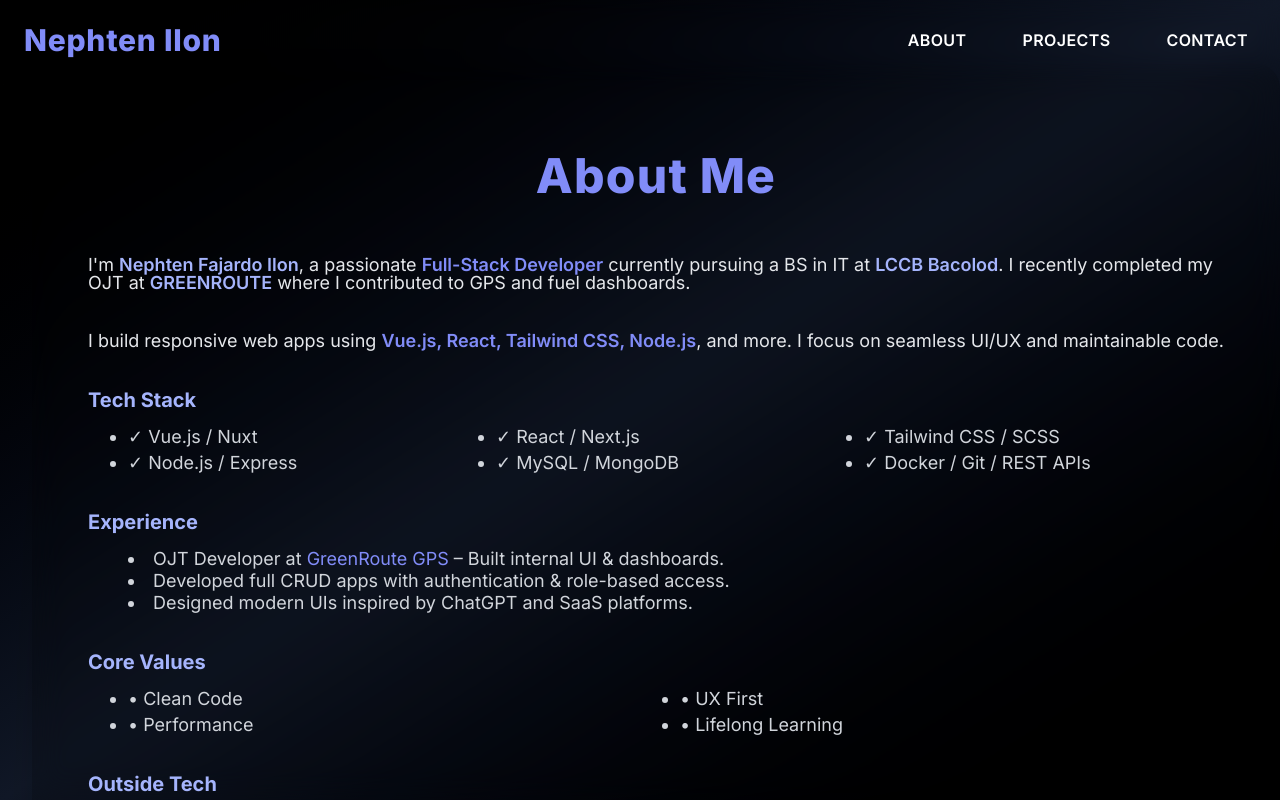
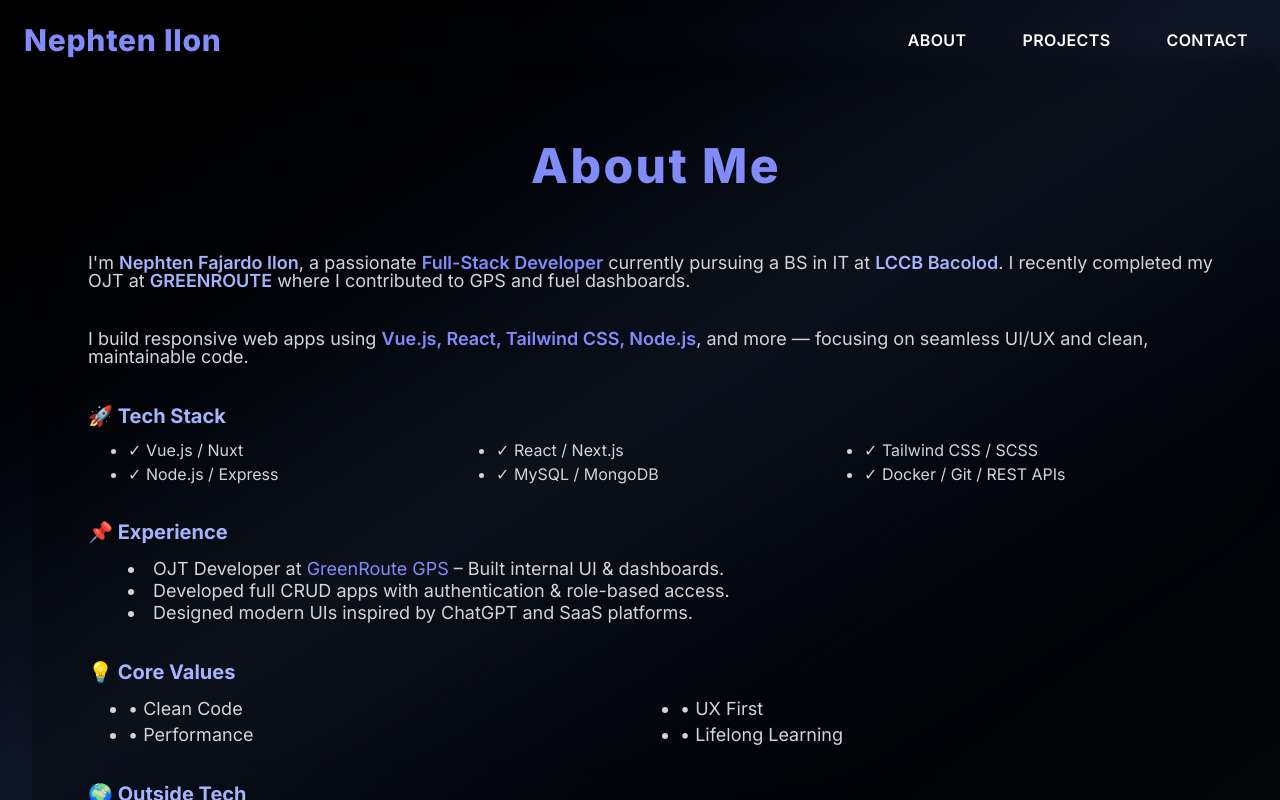
Before and after one commit to NeppyS/Gege, a Vue app: page /about in a window 1280 px wide. Built offline with nearby package versions, Linux system fonts and the light colour scheme.

Commit message:
Add Projects section with particles and carousel

```diff
--- a/src/views/About.vue
+++ b/src/views/About.vue
@@ -6,16 +6,16 @@
     aria-labelledby="about-title"
   >
     <div
-      class="relative w-full max-w-6xl shadow-2xl rounded-3xl p-6 sm:p-10 lg:p-12 animate-fade-in bg-black/20 backdrop-blur-lg"
+      class="relative w-full max-w-6xl shadow-2xl rounded-3xl p-6 sm:p-10 lg:p-12 animate-fade-in bg-gradient-to-br from-black/30 to-gray-900/30 backdrop-blur-xl border border-white/10"
     >
       <h2
         id="about-title"
-        class="text-3xl sm:text-5xl font-extrabold text-center text-indigo-400 border-b-4 border-indigo-500 pb-4 mb-10 tracking-wide"
+        class="text-4xl sm:text-5xl font-extrabold text-center text-indigo-400 border-b-4 border-indigo-500 pb-4 mb-12 tracking-wider"
       >
         About Me
       </h2>
 
-      <div class="space-y-10 text-base sm:text-lg px-1 md:px-2 text-gray-200 animate-slide-up">
+      <div class="space-y-10 text-base sm:text-lg px-1 md:px-2 text-gray-300 animate-slide-up">
         <p>
           I'm <span class="text-indigo-300 font-semibold">Nephten Fajardo Ilon</span>, a passionate
           <span class="text-indigo-400 font-semibold">Full-Stack Developer</span> currently pursuing a BS in IT at
@@ -24,13 +24,13 @@
         </p>
 
         <p>
-          I build responsive web apps using <span class="text-indigo-400 font-semibold">Vue.js, React, Tailwind CSS, Node.js</span>, and more.
-          I focus on seamless UI/UX and maintainable code.
+          I build responsive web apps using
+          <span class="text-indigo-400 font-semibold">Vue.js, React, Tailwind CSS, Node.js</span>, and more — focusing on seamless UI/UX and clean, maintainable code.
         </p>
 
         <div>
-          <h3 class="text-xl font-bold text-indigo-300 mb-3">Tech Stack</h3>
-          <ul class="grid grid-cols-2 sm:grid-cols-3 gap-2 text-gray-300">
+          <h3 class="text-xl font-bold text-indigo-300 mb-3">🚀 Tech Stack</h3>
+          <ul class="grid grid-cols-2 sm:grid-cols-3 gap-2 text-gray-300 text-sm sm:text-base">
             <li>✓ Vue.js / Nuxt</li>
             <li>✓ React / Next.js</li>
             <li>✓ Tailwind CSS / SCSS</li>
@@ -41,7 +41,7 @@
         </div>
 
         <div>
-          <h3 class="text-xl font-bold text-indigo-300 mb-3">Experience</h3>
+          <h3 class="text-xl font-bold text-indigo-300 mb-3">📌 Experience</h3>
           <ul class="list-disc list-inside text-gray-300 space-y-1">
             <li>OJT Developer at <span class="text-indigo-400">GreenRoute GPS</span> – Built internal UI & dashboards.</li>
             <li>Developed full CRUD apps with authentication & role-based access.</li>
@@ -50,7 +50,7 @@
         </div>
 
         <div>
-          <h3 class="text-xl font-bold text-indigo-300 mb-3">Core Values</h3>
+          <h3 class="text-xl font-bold text-indigo-300 mb-3">💡 Core Values</h3>
           <ul class="grid grid-cols-2 gap-2 text-gray-300">
             <li>• Clean Code</li>
             <li>• UX First</li>
@@ -60,14 +60,14 @@
         </div>
 
         <div>
-          <h3 class="text-xl font-bold text-indigo-300 mb-3">Outside Tech</h3>
+          <h3 class="text-xl font-bold text-indigo-300 mb-3">🌍 Outside Tech</h3>
           <p class="text-gray-300">
             I enjoy dev content, open-source tools, gaming, and tech meetups. I love helping others in their coding journey.
           </p>
         </div>
 
         <div>
-          <h3 class="text-xl font-bold text-indigo-300 mb-3">What's Next?</h3>
+          <h3 class="text-xl font-bold text-indigo-300 mb-3">📈 What's Next?</h3>
           <p class="text-gray-300">
             I’m working on personal projects to expand my portfolio and aim to freelance or join a dev team post-graduation.
           </p>
@@ -76,7 +76,6 @@
     </div>
   </section>
 </template>
-
 
 <style scoped>
 @keyframes fade-in {
@@ -100,9 +99,9 @@
   }
 }
 .animate-fade-in {
-  animation: fade-in 0.9s ease-out both;
+  animation: fade-in 1s ease-out both;
 }
 .animate-slide-up {
-  animation: slide-up 1.1s ease-out both;
+  animation: slide-up 1.2s ease-out both;
 }
 </style>
--- a/src/views/Contact.vue
+++ b/src/views/Contact.vue
@@ -4,20 +4,20 @@
     class="w-full min-h-screen flex flex-col items-center justify-center text-center overflow-hidden p-6 sm:p-10 bg-gradient-to-br from-gray-950 via-gray-900 to-gray-950 text-white"
   >
     <h1
-      class="text-3xl sm:text-5xl md:text-6xl font-extrabold mb-6 leading-tight animate-fade-in"
+      class="text-3xl sm:text-5xl md:text-6xl font-extrabold mb-6 leading-tight opacity-0 animate-fade-in"
     >
       Get in <span class="text-indigo-500">Touch</span>
     </h1>
 
     <p
-      class="text-base sm:text-lg md:text-xl max-w-2xl mx-auto mb-10 leading-relaxed text-gray-400 animate-slide-up"
+      class="text-base sm:text-lg md:text-xl max-w-2xl mx-auto mb-10 leading-relaxed text-gray-400 opacity-0 animate-slide-up"
     >
       Want to collaborate or just say hello? Drop me a message — I’d love to connect!
     </p>
 
     <form
       @submit.prevent="submitForm"
-      class="w-full max-w-xl space-y-6 animate-fade-in"
+      class="w-full max-w-xl space-y-6 opacity-0 animate-fade-in"
     >
       <input
         v-model="name"
@@ -63,7 +63,6 @@
   </div>
 </template>
 
-
 <script setup>
 import { ref } from 'vue'
 
@@ -81,32 +80,34 @@ const submitForm = () => {
 
 <style scoped>
 @keyframes fade-in {
-  from {
+  0% {
     opacity: 0;
     transform: translateY(20px);
   }
-  to {
+  100% {
     opacity: 1;
     transform: translateY(0);
   }
 }
 
 @keyframes slide-up {
-  from {
+  0% {
     opacity: 0;
     transform: translateY(40px);
   }
-  to {
+  100% {
     opacity: 1;
     transform: translateY(0);
   }
 }
 
 .animate-fade-in {
-  animation: fade-in 0.9s ease-out forwards;
+  animation: fade-in 1s ease-out forwards;
+  animation-delay: 0.2s;
 }
 
 .animate-slide-up {
-  animation: slide-up 1.1s ease-out forwards;
+  animation: slide-up 1.2s ease-out forwards;
+  animation-delay: 0.4s;
 }
 </style>
--- a/src/views/HomeView.vue
+++ b/src/views/HomeView.vue
@@ -1,6 +1,6 @@
 <template>
   <section
-    class="min-h-screen w-full flex flex-col-reverse md:flex-row items-center justify-center gap-10 px-4 sm:px-10 py-10 text-white bg-gradient-to-br from-black via-gray-900 to-black overflow-hidden relative"
+    class="min-h-screen w-full flex flex-col-reverse md:flex-row items-center justify-center gap-10 px-4 sm:px-6 py-10 text-white bg-gradient-to-br from-black via-gray-900 to-black overflow-hidden relative"
   >
     <!-- Particles BG -->
     <canvas id="particles-bg" class="absolute inset-0 z-0 pointer-events-none"></canvas>
@@ -9,19 +9,21 @@
     <div
       class="flex-1 flex flex-col justify-center animate-fade-in text-center md:text-left relative z-10"
     >
-      <h1 class="text-4xl sm:text-6xl lg:text-7xl font-extrabold mb-6 leading-tight tracking-tight">
+      <h1
+        class="text-3xl sm:text-4xl md:text-5xl lg:text-6xl font-extrabold mb-4 leading-snug tracking-tight"
+      >
         Hello, I'm <br />
         <span class="text-indigo-500">Nephten Fajardo Ilon</span>
       </h1>
 
       <p
-        class="text-lg sm:text-xl lg:text-2xl max-w-xl mx-auto md:mx-0 mb-8 text-gray-400 leading-relaxed"
+        class="text-base sm:text-lg md:text-xl max-w-md sm:max-w-lg mx-auto md:mx-0 mb-6 text-gray-400 leading-relaxed px-2 sm:px-0"
       >
         A passionate Full Stack Developer crafting clean, efficient, and beautiful web apps.
       </p>
 
       <button
-        class="mx-auto md:mx-0 px-6 py-2 w-40 text-base font-semibold rounded-xl bg-indigo-600 hover:bg-indigo-500 text-white shadow-xl transition-all duration-300 focus:outline-none focus:ring-4 focus:ring-indigo-400 focus:ring-opacity-50"
+        class="mx-auto md:mx-0 px-6 py-3 w-40 text-sm sm:text-base font-semibold rounded-xl bg-indigo-600 hover:bg-indigo-500 text-white shadow-xl transition-all duration-300 focus:outline-none focus:ring-4 focus:ring-indigo-400 focus:ring-opacity-50"
       >
         Learn More
       </button>
@@ -34,13 +36,11 @@
       <img
         :src="picture"
         alt="Nephten Ilon"
-        class="w-52 h-52 sm:w-72 sm:h-72 md:w-96 md:h-96 object-cover rounded-[50%_30%_50%_30%/40%_50%_40%_50%] border-4 border-indigo-500/30 shadow-2xl transform rotate-3 hover:rotate-0 transition duration-700 ease-in-out"
+        class="w-40 h-40 sm:w-60 sm:h-60 md:w-80 md:h-80 object-cover rounded-[50%_30%_50%_30%/40%_50%_40%_50%] border-4 border-indigo-500/30 shadow-2xl transform rotate-3 hover:rotate-0 transition duration-700 ease-in-out"
       />
     </div>
   </section>
 </template>
-
-
 
 <script setup>
 import { onMounted } from 'vue'
```
